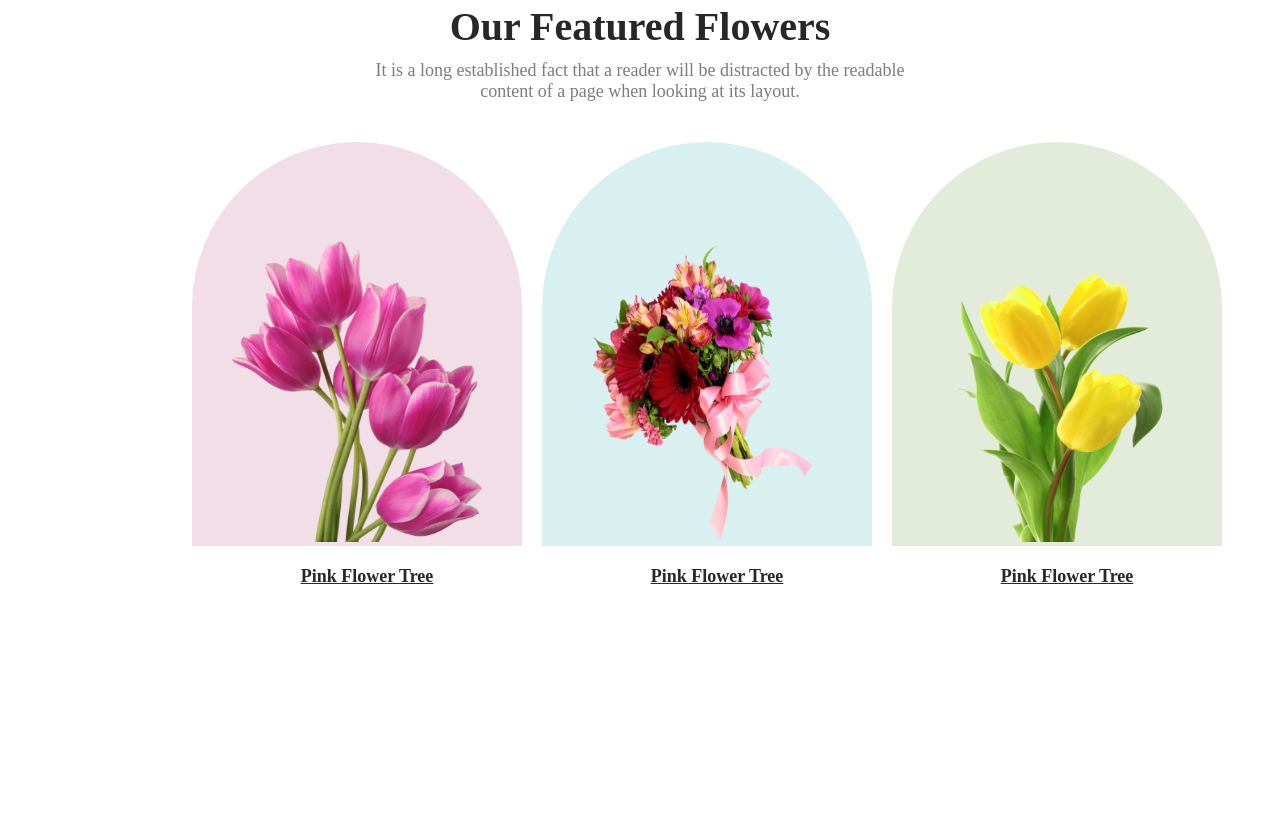
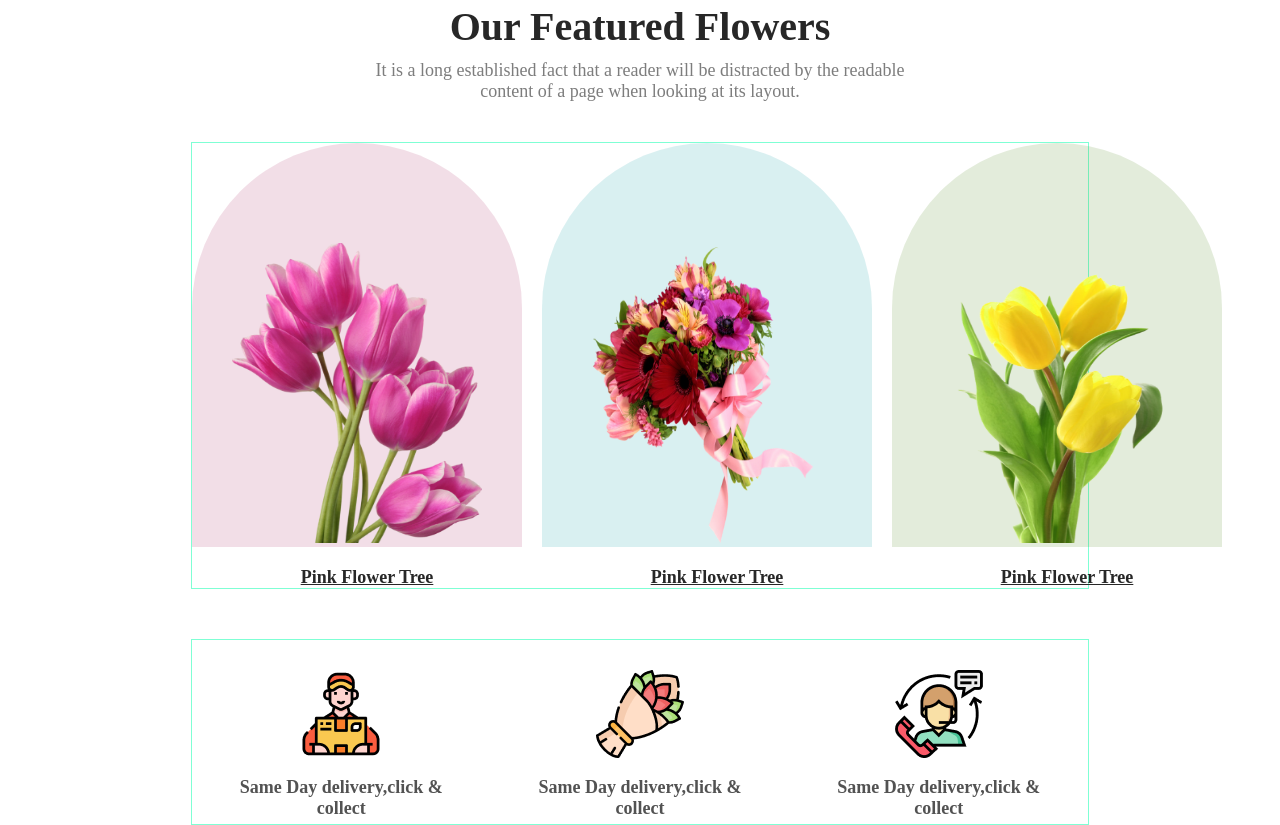
Before and after one commit to sarkarniloy102/flower_shop, a plain HTML site: page index.html in a window 1280 px wide. Shown: the part 831-1656 px from the top of the page. Before the commit the page ends 1418 px from the top, so only its background shows below. Drawn offline with Linux system fonts and the light colour scheme.

Commit message:
section-02 in main (optional)

```diff
--- a/css/style.css
+++ b/css/style.css
@@ -81,7 +81,7 @@
     display: flex;
     align-items: center;
     width: 70%;
-    /* border: 1px solid aquamarine; */
+    border: 1px solid aquamarine;
     margin: auto;
     margin-top: 40px;
 }
@@ -124,3 +124,29 @@
 }
 
 /* section_01 in main part end______bonus part */
+
+/* section_02 in main part start */
+.sec_contain2 {
+    width: 70%;
+    margin: auto;
+    margin-top: 50px;
+    display: flex;
+    align-items: center;
+    justify-content: space-around;
+    border: 1px solid aquamarine;
+}
+
+.delivery {
+    text-align: center;
+    padding: 30px;
+    padding-bottom: 5px;
+}
+
+.delivery p {
+    margin-top: 15px;
+    color: rgba(39, 39, 39, 0.80);
+    font-size: 18px;
+    font-weight: 600;
+}
+
+/* section_02 in main part end */
--- a/index.html
+++ b/index.html
@@ -64,17 +64,25 @@
             </div>
         </section>
 
-        <!-- <section class="sec_contain">
+        <!--section_01 in main part end_________ Bonus part -->
 
-            <div class="sec_contain1">
-                <div class="contain1_img2">
-                    <img src="Assets/pngwing 5.png" alt="">
-                </div>
-                <a href="">Pink Flower Tree</a>
+        <!-- section_02 in main part start  -->
+
+        <section class="sec_contain2">
+            <div class="delivery">
+                <img src="Assets/Group 57.png" alt="delivery">
+                <p>Same Day delivery,click & collect</p>
             </div>
-
-        </section> -->
-        <!--section_01 in main part end_________ Bonus part -->
+            <div class="delivery">
+                <img src="Assets/Group 58.png" alt="delivery">
+                <p>Same Day delivery,click & collect</p>
+            </div>
+            <div class="delivery">
+                <img src="Assets/Group 59.png" alt="delivery">
+                <p>Same Day delivery,click & collect</p>
+            </div>
+        </section>
+        <!-- section_02 in main part start  -->
 
     </main>
     <!-- main part end -->
```
